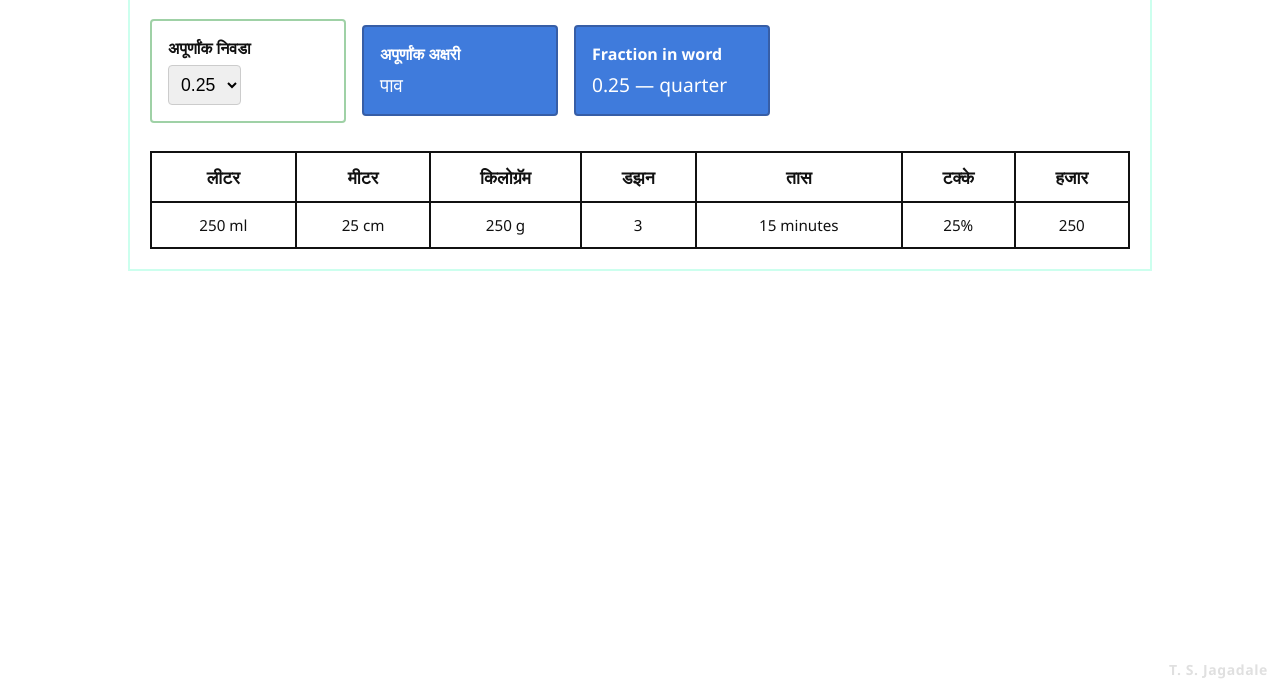
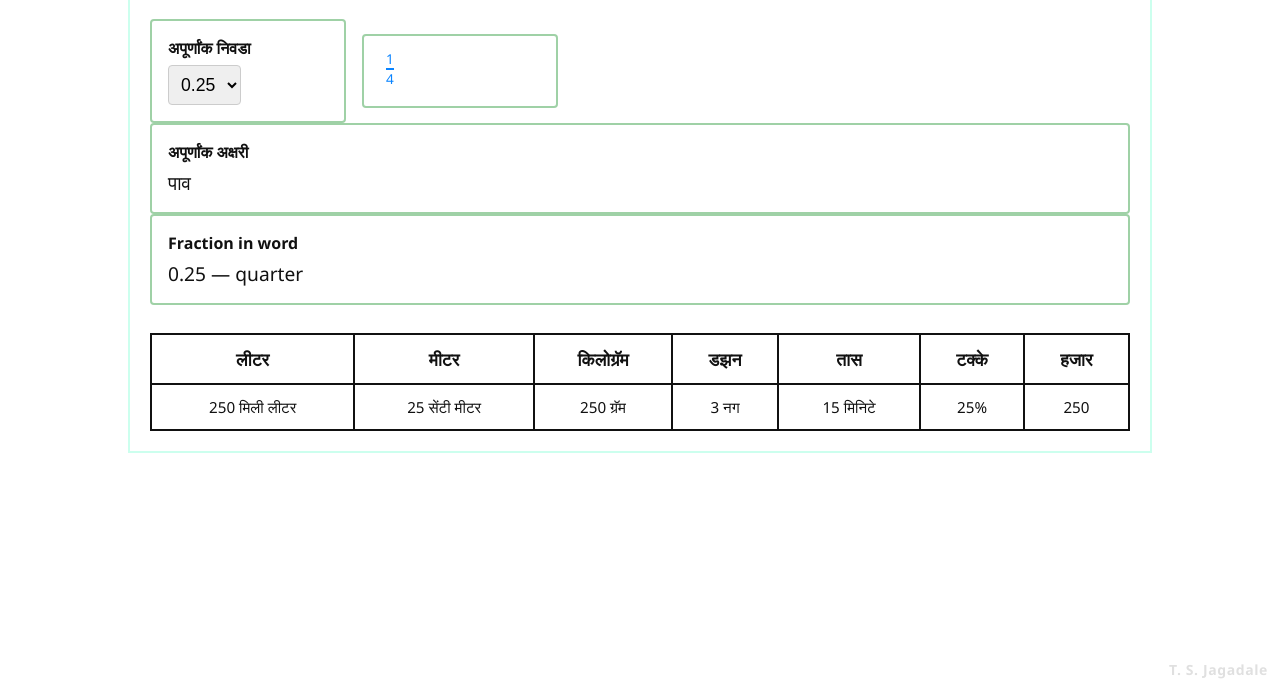
Before and after one commit to tanajirao1977/fractionFun, a plain HTML site: page index.html in a window 1280 px wide. Shown: the part 109-800 px from the top of the page. Drawn offline with Linux system fonts and the light colour scheme.

Commit message:
Refactor index.html for localization and layout
Updated HTML structure and localized text for fractions and measurements.

```diff
--- a/index.html
+++ b/index.html
@@ -14,6 +14,15 @@
       label{display:block;font-weight:600;margin-bottom:6px}
       select,input[type=number]{font-size:1.1rem;padding:8px;border:1px solid #ccc;border-radius:4px}
       .fraction-text{font-size:1.2rem}
+      /* mixed-number and stacked fraction rendering */
+      /* mixed-number: big integer with small stacked fraction as superscript */
+      .mixed{display:inline-block;position:relative;padding-right:8px}
+      .fraction-decimal{font-size:1.0rem;color:#0a84ff;font-weight:700;line-height:1}
+      .fraction-stack{position:absolute;right:0;top:0;transform:translate(28%, -12%);display:inline-block;text-align:center}
+      /* when there is no integer part, make the stack flow inline (centered) */
+      .mixed:not(.has-int) .fraction-stack{position:static;transform:none;display:inline-block;margin-left:6px}
+      .fraction-stack .num,.fraction-stack .den{display:block;font-size:0.85rem;color:#0a84ff;line-height:1}
+      .fraction-stack .bar{display:block;border-top:2px solid #0a84ff;margin:2px 0}
       h1{text-align:center}
 
       /* Desktop table (headers horizontal, values row below) */
@@ -64,16 +73,27 @@
           <select id="decimal" aria-label="decimal selector"></select>
         </div>
 
-        <div class="box blue">
+        <div class="box">
+          <div id="numDen" class="fraction-text">
+            <span class="mixed" id="mixedWrap">
+              <span id="fractionDecimal" class="fraction-decimal">&nbsp;</span>
+              <span id="fractionRender" class="fraction-stack">&nbsp;</span>
+            </span>
+          </div>
+        </div>
+      </div>
+
+        <div class="box">
           <label>अपूर्णांक अक्षरी</label>
           <div id="marathiText" class="fraction-text">&nbsp;</div>
         </div>
 
-        <div class="box blue">
+        <div class="box">
           <label>Fraction in word</label>
           <div id="fractionWord" class="fraction-text">&nbsp;</div>
         </div>
-      </div>
+
+
 
       <!-- Desktop table -->
       <table class="conv-table" id="convTable" aria-label="Conversions table">
@@ -103,13 +123,13 @@
 
       <!-- Mobile stacked view -->
       <div class="stacked" id="stackedView" aria-hidden="true">
-        <div class="pair"><div class="k">LITER</div><div class="v" id="litVal_m">&nbsp;</div></div>
-        <div class="pair"><div class="k">METER</div><div class="v" id="metVal_m">&nbsp;</div></div>
-        <div class="pair"><div class="k">KILOGRAM</div><div class="v" id="kgVal_m">&nbsp;</div></div>
-        <div class="pair"><div class="k">DOZAN</div><div class="v" id="dozVal_m">&nbsp;</div></div>
-        <div class="pair"><div class="k">HOUR</div><div class="v" id="hrVal_m">&nbsp;</div></div>
-        <div class="pair"><div class="k">PERCENTAGE</div><div class="v" id="pctVal_m">&nbsp;</div></div>
-        <div class="pair"><div class="k">THOUSAND</div><div class="v" id="thouVal_m">&nbsp;</div></div>
+        <div class="pair"><div class="k">लीटर</div><div class="v" id="litVal_m">&nbsp;</div></div>
+        <div class="pair"><div class="k">मीटर</div><div class="v" id="metVal_m">&nbsp;</div></div>
+        <div class="pair"><div class="k">किलोग्रॅम</div><div class="v" id="kgVal_m">&nbsp;</div></div>
+        <div class="pair"><div class="k">डझन</div><div class="v" id="dozVal_m">&nbsp;</div></div>
+        <div class="pair"><div class="k">तास</div><div class="v" id="hrVal_m">&nbsp;</div></div>
+        <div class="pair"><div class="k">टक्के</div><div class="v" id="pctVal_m">&nbsp;</div></div>
+        <div class="pair"><div class="k">हजार</div><div class="v" id="thouVal_m">&nbsp;</div></div>
       </div>
 
     </div>
@@ -130,23 +150,23 @@
       const marathiMap = {
         '0.25': 'पाव',
         '0.50': 'अर्धा',
-        '0.75': 'पाउण',
+        '0.75': 'पाऊण',
         '1.00': 'एक',
         '1.25': 'सव्वा',
-        '1.50': 'डोळ',
-        '1.75': 'पाउणो दोन',
+        '1.50': 'दिड',
+        '1.75': 'पावणे दोन',
         '2.00': 'दोन',
         '2.25': 'सव्वा दोन',
         '2.50': 'अडीच',
-        '2.75': 'पाउणो तीन',
+        '2.75': 'पावणे तीन',
         '3.00': 'तीन',
         '3.25': 'सव्वा तीन',
         '3.50': 'साडे तीन',
-        '3.75': 'पाउणो चार',
+        '3.75': 'पावणे चार',
         '4.00': 'चार',
         '4.25': 'सव्वा चार',
         '4.50': 'साडे चार',
-        '4.75': 'पाउणो पाच',
+        '4.75': 'पावणे पाच',
         '5.00': 'पाच'
       };
 
@@ -166,6 +186,25 @@
         return `${integer} and ${fracText}`;
       }
 
+      // Helper: greatest common divisor
+      function gcd(a,b){
+        a = Math.abs(a); b = Math.abs(b);
+        while(b){
+          const t = a % b; a = b; b = t;
+        }
+        return a;
+      }
+
+      // Convert decimal (string/number) to reduced fraction
+      function decimalToFraction(value){
+        const n = Number(value);
+        // use two decimal places as input values are like 0.25, 1.25 etc.
+        const numerator = Math.round(n * 100);
+        const denominator = 100;
+        const g = gcd(numerator, denominator);
+        return {num: numerator / g, den: denominator / g};
+      }
+
       // Update conversions
       function updateAll(){
         const v = Number(sel.value);
@@ -175,27 +214,28 @@
 
         // Liter -> ml
         const ml = Math.round(v*1000);
-        document.getElementById('litVal').textContent = ml + ' ml';
-        document.getElementById('litVal_m').textContent = ml + ' ml';
+        document.getElementById('litVal').textContent = ml + ' मिली लीटर';
+        document.getElementById('litVal_m').textContent = ml + ' मिली लीटर';
 
         // Meter -> cm
         const cm = Math.round(v*100);
-        document.getElementById('metVal').textContent = cm + ' cm';
-        document.getElementById('metVal_m').textContent = cm + ' cm';
+        document.getElementById('metVal').textContent = cm + ' सेंटी मीटर';
+        document.getElementById('metVal_m').textContent = cm + ' सेंटी मीटर';
 
         // Kilogram -> grams
         const g = Math.round(v*1000);
-        document.getElementById('kgVal').textContent = g + ' g';
-        document.getElementById('kgVal_m').textContent = g + ' g';
+        document.getElementById('kgVal').textContent = g + ' ग्रॅम';
+        document.getElementById('kgVal_m').textContent = g + ' ग्रॅम';
 
         // Dozen -> pieces (12)
-        const doz = (v*12);
-        document.getElementById('dozVal').textContent = Number.isInteger(doz)? doz : doz.toFixed(2);
-        document.getElementById('dozVal_m').textContent = Number.isInteger(doz)? doz : doz.toFixed(2);
+        const doz = (v * 12);
+        const dozText = Number.isInteger(doz) ? (doz + ' नग') : (doz.toFixed(2) + ' pices');
+        document.getElementById('dozVal').textContent = dozText;
+        document.getElementById('dozVal_m').textContent = dozText;
 
         // Hour -> minutes (show minutes)
         const minutes = Math.round(v*60);
-        const hrText = minutes + ' minute' + (minutes===1? '':'s');
+        const hrText = minutes + ' मिनिटे' + (minutes===1? '':'');
         document.getElementById('hrVal').textContent = hrText;
         document.getElementById('hrVal_m').textContent = hrText;
 
@@ -208,6 +248,35 @@
         const thou = Math.round(v*1000);
         document.getElementById('thouVal').textContent = thou;
         document.getElementById('thouVal_m').textContent = thou;
+
+        // numerator/denominator rendering (show mixed number for values > 1)
+        const frac = decimalToFraction(sel.value);
+        const frEl = document.getElementById('fractionRender');
+        const decEl = document.getElementById('fractionDecimal');
+        const mixedWrap = document.getElementById('mixedWrap');
+        if(frEl){
+          const whole = Math.floor(frac.num / frac.den);
+          const rem = frac.num - whole * frac.den;
+          // show big integer (whole) on left for mixed numbers
+          if(decEl){
+            if(whole > 0) decEl.textContent = String(whole);
+            else decEl.textContent = '';
+          }
+
+          if(whole > 0 && rem > 0){
+            frEl.innerHTML = `<span class="num">${rem}</span><span class="bar"></span><span class="den">${frac.den}</span>`;
+            if(mixedWrap) mixedWrap.classList.add('has-int');
+          } else if(whole > 0 && rem === 0){
+            // whole number only: hide fraction
+            frEl.innerHTML = '';
+            if(mixedWrap) mixedWrap.classList.remove('has-int');
+          } else {
+            // proper fraction < 1: show numerator/denominator (no big integer)
+            if(decEl) decEl.textContent = '';
+            frEl.innerHTML = `<span class="num">${frac.num}</span><span class="bar"></span><span class="den">${frac.den}</span>`;
+            if(mixedWrap) mixedWrap.classList.remove('has-int');
+          }
+        }
       }
 
       sel.addEventListener('change', updateAll);
```
